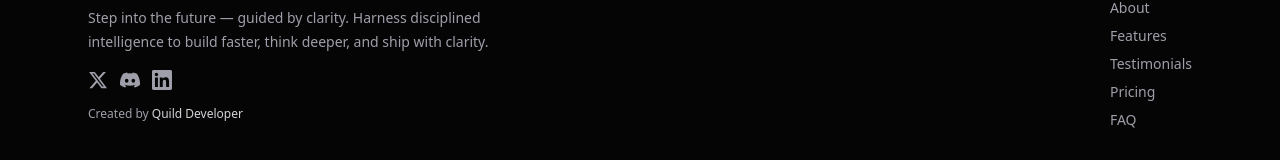
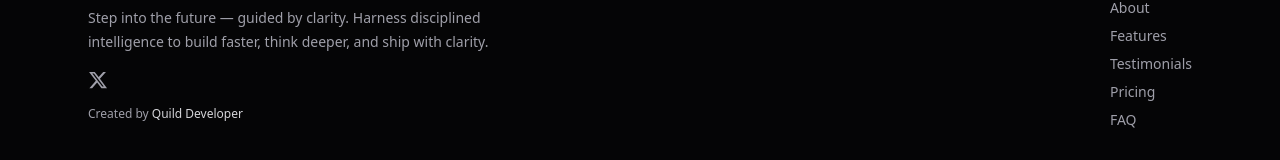
Before and after one commit to Zemon-tech/quildCohort, a Next.js app: page / in a window 1280 px wide. Shown: the part 9199-9359 px from the top of the page. Built offline with nearby package versions, Linux system fonts and the light colour scheme.

Commit message:
added twitter link

```diff
--- a/components/Footer.tsx
+++ b/components/Footer.tsx
@@ -16,19 +16,9 @@
             Step into the future — guided by clarity. Harness disciplined intelligence to build faster, think deeper, and ship with clarity.
           </p>
           <div className="flex items-center gap-3 text-zinc-400">
-            <a href="#" className="hover:text-zinc-200 transition-colors">
+            <a href="https://x.com/QuildGlobal" target="_blank" rel="noopener noreferrer" className="hover:text-zinc-200 transition-colors">
               <svg className="h-5 w-5" fill="currentColor" viewBox="0 0 24 24">
                 <path d="M18.244 2.25h3.308l-7.227 8.26 8.502 11.24H16.17l-5.214-6.817L4.99 21.75H1.68l7.73-8.835L1.254 2.25H8.08l4.713 6.231zm-1.161 17.52h1.833L7.084 4.126H5.117z" />
-              </svg>
-            </a>
-            <a href="#" className="hover:text-zinc-200 transition-colors">
-              <svg className="h-5 w-5" fill="currentColor" viewBox="0 0 24 24">
-                <path d="M20.317 4.37a19.791 19.791 0 0 0-4.885-1.515a.074.074 0 0 0-.079.037c-.21.375-.444.864-.608 1.25a18.27 18.27 0 0 0-5.487 0a12.64 12.64 0 0 0-.617-1.25a.077.077 0 0 0-.079-.037A19.736 19.736 0 0 0 3.677 4.37a.07.07 0 0 0-.032.027C.533 9.046-.32 13.58.099 18.057a.082.082 0 0 0 .031.057a19.9 19.9 0 0 0 5.993 3.03a.078.078 0 0 0 .084-.028a14.09 14.09 0 0 0 1.226-1.994a.076.076 0 0 0-.041-.106a13.107 13.107 0 0 1-1.872-.892a.077.077 0 0 1-.008-.128a10.2 10.2 0 0 0 .372-.292a.074.074 0 0 1 .077-.01c3.928 1.793 8.18 1.793 12.062 0a.074.074 0 0 1 .078.01c.12.098.246.198.373.292a.077.077 0 0 1-.006.127a12.299 12.299 0 0 1-1.873.892a.077.077 0 0 0-.041.107c.36.698.772 1.362 1.225 1.993a.076.076 0 0 0 .084.028a19.839 19.839 0 0 0 6.002-3.03a.077.077 0 0 0 .032-.054c.5-5.177-.838-9.674-3.549-13.66a.061.061 0 0 0-.031-.03zM8.02 15.33c-1.183 0-2.157-1.085-2.157-2.419c0-1.333.956-2.419 2.157-2.419c1.21 0 2.176 1.096 2.157 2.42c0 1.333-.956 2.418-2.157 2.418zm7.975 0c-1.183 0-2.157-1.085-2.157-2.419c0-1.333.955-2.419 2.157-2.419c1.21 0 2.176 1.096 2.157 2.42c0 1.333-.946 2.418-2.157 2.418z" />
-              </svg>
-            </a>
-            <a href="#" className="hover:text-zinc-200 transition-colors">
-              <svg className="h-5 w-5" fill="currentColor" viewBox="0 0 24 24">
-                <path d="M20.447 20.452h-3.554v-5.569c0-1.328-.027-3.037-1.852-3.037-1.853 0-2.136 1.445-2.136 2.939v5.667H9.351V9h3.414v1.561h.046c.477-.9 1.637-1.85 3.37-1.85 3.601 0 4.267 2.37 4.267 5.455v6.286zM5.337 7.433c-1.144 0-2.063-.926-2.063-2.065 0-1.138.92-2.063 2.063-2.063 1.14 0 2.064.925 2.064 2.063 0 1.139-.925 2.065-2.064 2.065zm1.782 13.019H3.555V9h3.564v11.452zM22.225 0H1.771C.792 0 0 .774 0 1.729v20.542C0 23.227.792 24 1.771 24h20.451C23.2 24 24 23.227 24 22.271V1.729C24 .774 23.2 0 22.222 0h.003z" />
               </svg>
             </a>
           </div>
```
